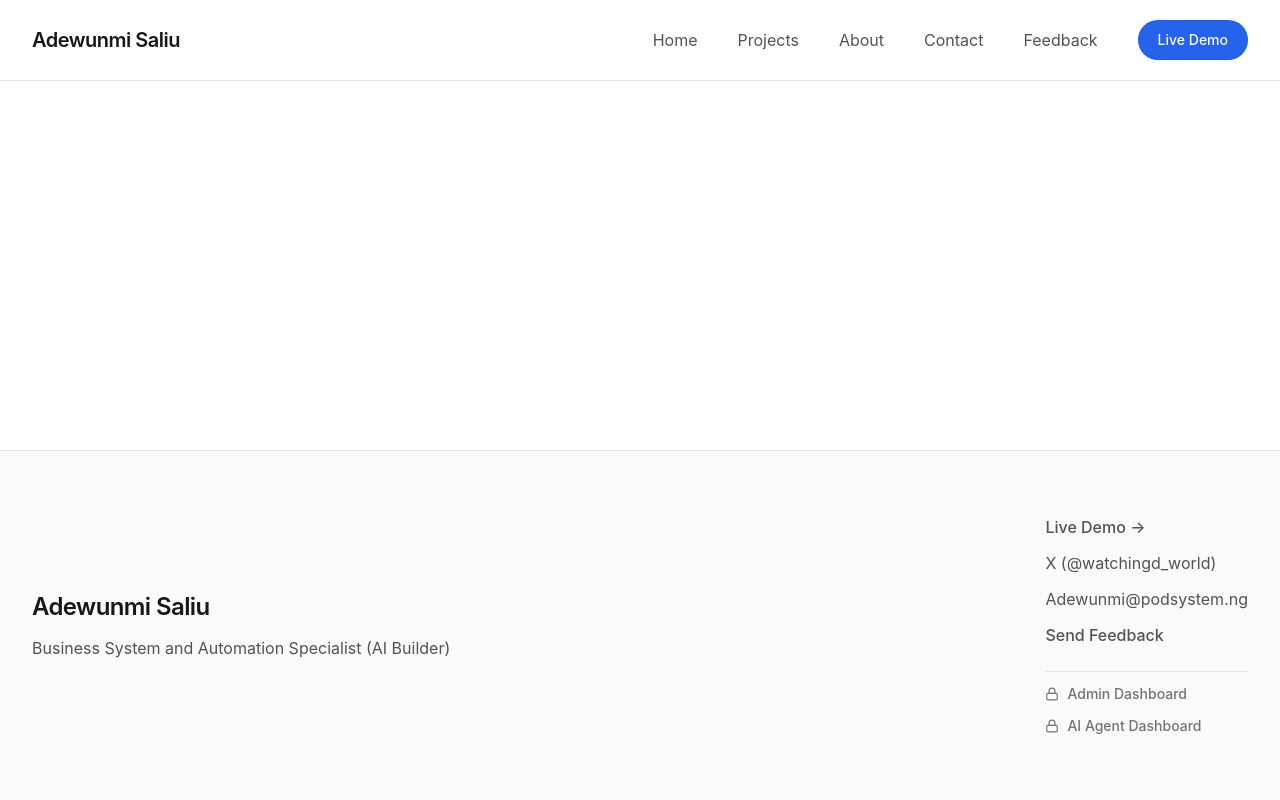
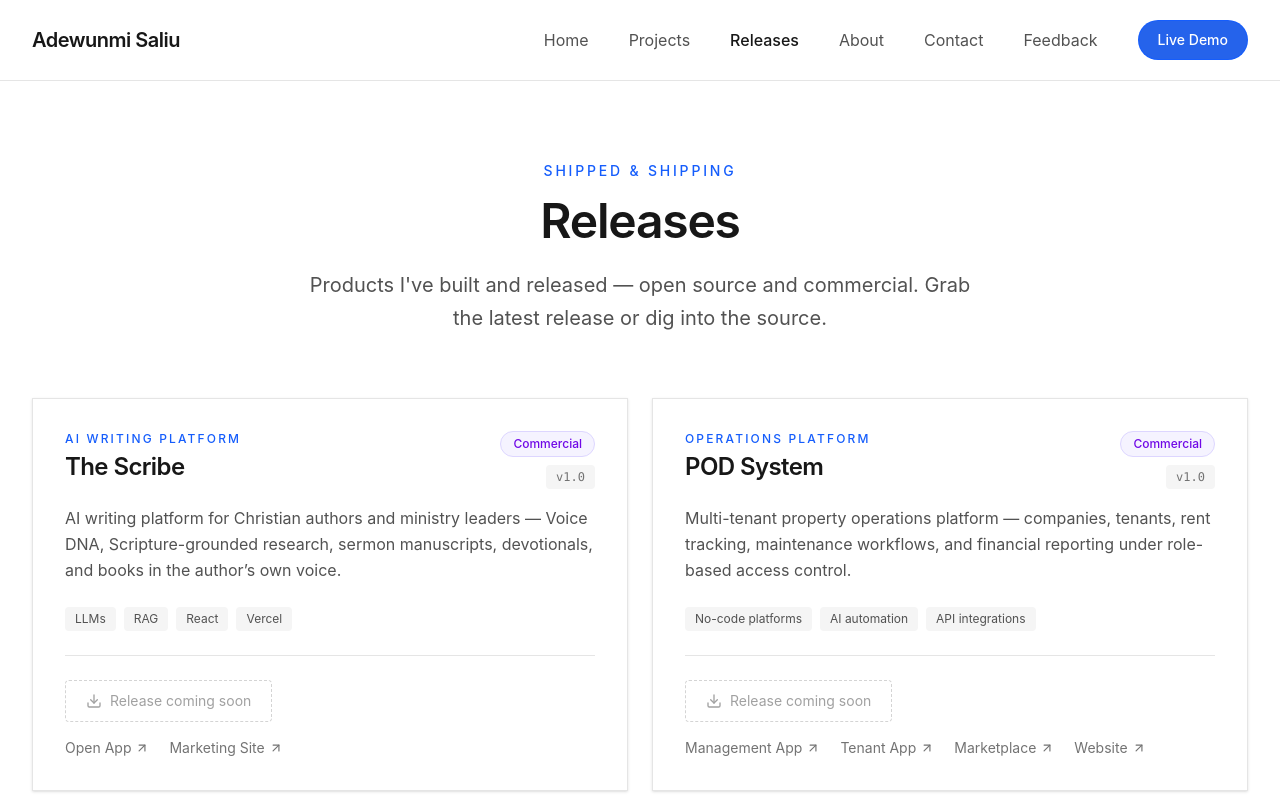
Before and after one commit to rdouglaz/Adewunmiportfolio, a React (Vite) app: page /releases in a window 1280 px wide. Shown: the top 800 px of the page. Built offline with nearby package versions, Linux system fonts and the light colour scheme.

Commit message:
feat: add Releases page for shipped products
New /releases route with release cards (license, version, release/repo buttons with coming-soon placeholders, live product links). Wired into nav and footer. Verified with vite build.

```diff
--- a/src/app/App.tsx
+++ b/src/app/App.tsx
@@ -3,6 +3,7 @@ import { Navigation } from '@/app/components/Navigation';
 import { Footer } from '@/app/components/Footer';
 import { Home } from '@/app/pages/Home';
 import { Projects } from '@/app/pages/Projects';
+import { Releases } from '@/app/pages/Releases';
 import { About } from '@/app/pages/About';
 import { Contact } from '@/app/pages/Contact';
 import { Admin } from '@/app/pages/Admin';
@@ -37,6 +38,7 @@ export default function App() {
           <Routes>
             <Route path="/" element={<Home />} />
             <Route path="/projects" element={<Projects />} />
+            <Route path="/releases" element={<Releases />} />
             <Route path="/about" element={<About />} />
             <Route path="/contact" element={<Contact />} />
             <Route path="/feedback" element={<Feedback />} />
--- a/src/app/components/Footer.tsx
+++ b/src/app/components/Footer.tsx
@@ -53,6 +53,14 @@ export function Footer() {
                 </Link>
               </StaggerItem>
               <StaggerItem>
+                <Link
+                  to="/releases"
+                  className="text-base text-neutral-600 hover:text-blue-600 transition-colors font-medium"
+                >
+                  Releases
+                </Link>
+              </StaggerItem>
+              <StaggerItem>
                 <div className="pt-3 mt-3 border-t border-neutral-200">
                   <Link
                     to="/admin"
--- a/src/app/components/Navigation.tsx
+++ b/src/app/components/Navigation.tsx
@@ -32,6 +32,14 @@ export function Navigation() {
               }`}
             >
               Projects
+            </Link>
+            <Link
+              to="/releases"
+              className={`text-base hover:text-neutral-900 transition-colors ${
+                isActive('/releases') ? 'text-neutral-900 font-medium' : 'text-neutral-600'
+              }`}
+            >
+              Releases
             </Link>
             <Link
               to="/about"
--- /dev/null
+++ b/src/app/pages/Releases.tsx
@@ -0,0 +1,206 @@
+import { ArrowUpRight, Download, Github } from 'lucide-react';
+import {
+  BeamButton,
+  ScrollFadeIn,
+  StaggerContainer,
+  StaggerItem,
+} from '@/app/components/animations';
+
+type ReleaseLink = { label: string; href: string };
+
+type Release = {
+  id: string;
+  name: string;
+  tag: string;
+  description: string;
+  license: 'Open source' | 'Commercial';
+  version: string;
+  tech: string[];
+  // TODO: paste the GitHub release/tag URL when you cut a release,
+  // e.g. "https://github.com/rdouglaz/Nonfictionai/releases/latest".
+  // Leave "" and the card shows "Release coming soon" instead of a button.
+  releaseUrl: string;
+  // TODO: paste the source repo URL, or leave "" to hide the button.
+  repoUrl: string;
+  links: ReleaseLink[];
+};
+
+const releases: Release[] = [
+  {
+    id: 'the-scribe',
+    name: 'The Scribe',
+    tag: 'AI Writing Platform',
+    description:
+      'AI writing platform for Christian authors and ministry leaders — Voice DNA, Scripture-grounded research, sermon manuscripts, devotionals, and books in the author\u2019s own voice.',
+    license: 'Commercial',
+    version: 'v1.0',
+    tech: ['LLMs', 'RAG', 'React', 'Vercel'],
+    releaseUrl: '',
+    repoUrl: '',
+    links: [
+      { label: 'Open App', href: 'https://thescribeai.vercel.app' },
+      { label: 'Marketing Site', href: 'https://thescribe-ai.vercel.app' },
+    ],
+  },
+  {
+    id: 'pod-system',
+    name: 'POD System',
+    tag: 'Operations Platform',
+    description:
+      'Multi-tenant property operations platform — companies, tenants, rent tracking, maintenance workflows, and financial reporting under role-based access control.',
+    license: 'Commercial',
+    version: 'v1.0',
+    tech: ['No-code platforms', 'AI automation', 'API integrations'],
+    releaseUrl: '',
+    repoUrl: '',
+    links: [
+      { label: 'Management App', href: 'https://app.podsystem.ng' },
+      { label: 'Tenant App', href: 'https://tenant.podsystem.ng' },
+      { label: 'Marketplace', href: 'https://marketplace.podsystem.ng' },
+      { label: 'Website', href: 'https://podsystem.ng' },
+    ],
+  },
+  {
+    id: 'meetsummary-ai',
+    name: 'MeetSummary AI',
+    tag: 'Meeting Intelligence',
+    description:
+      'Upload any meeting recording and get a speaker-labelled transcript, AI summary, action items with owners, a ready-to-send follow-up email, and CRM sync.',
+    license: 'Open source',
+    version: 'v1.0',
+    tech: ['AI / LLM Integration', 'React', 'TypeScript', 'Vercel'],
+    releaseUrl: '',
+    repoUrl: 'https://github.com/rdouglaz/Meetsummary',
+    links: [{ label: 'Open App', href: 'https://meetsummary-one.vercel.app/' }],
+  },
+  {
+    id: 'nonfiction-ai',
+    name: 'Nonfiction AI',
+    tag: 'Long-form Writing',
+    description:
+      'AI-assisted platform for the long-form nonfiction process — research, outlining, chapter drafting, and editing in one coherent workflow. Built for books, not blog posts.',
+    license: 'Open source',
+    version: 'v1.0',
+    tech: ['AI writing systems', 'LLMs', 'React', 'Vercel'],
+    releaseUrl: '',
+    repoUrl: 'https://github.com/rdouglaz/Nonfictionai',
+    links: [{ label: 'Open App', href: 'https://nonfictionai.vercel.app/' }],
+  },
+];
+
+export function Releases() {
+  return (
+    <div className="max-w-7xl mx-auto px-8 py-20">
+      <ScrollFadeIn blur>
+        <p className="text-sm font-medium uppercase tracking-[0.2em] text-blue-600 mb-4 text-center">
+          Shipped &amp; shipping
+        </p>
+        <h1 className="text-5xl font-semibold mb-6 tracking-tight text-center">
+          Releases
+        </h1>
+        <p className="text-xl text-neutral-600 mb-16 leading-relaxed text-center max-w-2xl mx-auto">
+          Products I&apos;ve built and released — open source and commercial.
+          Grab the latest release or dig into the source.
+        </p>
+      </ScrollFadeIn>
+
+      <StaggerContainer className="grid md:grid-cols-2 gap-6">
+        {releases.map((release) => (
+          <StaggerItem key={release.id}>
+            <div className="bg-white border border-neutral-200 p-8 shadow-sm hover:shadow-md transition-shadow h-full flex flex-col">
+              <div className="flex items-start justify-between gap-4 mb-4">
+                <div>
+                  <p className="text-xs font-medium uppercase tracking-[0.18em] text-blue-600">
+                    {release.tag}
+                  </p>
+                  <h2 className="text-2xl font-semibold tracking-tight mt-1">
+                    {release.name}
+                  </h2>
+                </div>
+                <div className="flex flex-col items-end gap-2 shrink-0">
+                  <span
+                    className={`text-xs font-medium px-3 py-1 rounded-full border ${
+                      release.license === 'Open source'
+                        ? 'border-blue-200 bg-blue-50 text-blue-700'
+                        : 'border-violet-200 bg-violet-50 text-violet-700'
+                    }`}
+                  >
+                    {release.license}
+                  </span>
+                  <span className="text-xs font-mono text-neutral-500 bg-neutral-100 px-2.5 py-1 rounded">
+                    {release.version}
+                  </span>
+                </div>
+              </div>
+
+              <p className="text-base text-neutral-600 leading-relaxed mb-6">
+                {release.description}
+              </p>
+
+              <div className="flex flex-wrap gap-2 mb-6">
+                {release.tech.map((item) => (
+                  <span
+                    key={item}
+                    className="text-xs text-neutral-600 bg-neutral-100 px-2.5 py-1 rounded"
+                  >
+                    {item}
+                  </span>
+                ))}
+              </div>
+
+              <div className="mt-auto pt-6 border-t border-neutral-200">
+                <div className="flex flex-wrap gap-3">
+                  {release.releaseUrl ? (
+                    <BeamButton
+                      href={release.releaseUrl}
+                      variant="primary"
+                      className="!px-5 !py-2.5 text-sm"
+                    >
+                      <Download className="w-4 h-4" />
+                      Latest Release
+                    </BeamButton>
+                  ) : (
+                    <span
+                      title="Add releaseUrl in src/app/pages/Releases.tsx"
+                      className="inline-flex items-center gap-2 px-5 py-2.5 text-sm text-neutral-400 border border-dashed border-neutral-300 rounded cursor-not-allowed"
+                    >
+                      <Download className="w-4 h-4" />
+                      Release coming soon
+                    </span>
+                  )}
+                  {release.repoUrl && (
+                    <a
+                      href={release.repoUrl}
+                      target="_blank"
+                      rel="noopener noreferrer"
+                      className="inline-flex items-center gap-2 px-5 py-2.5 text-sm border border-neutral-300 rounded hover:border-neutral-900 transition-colors"
+                    >
+                      <Github className="w-4 h-4" />
+                      Source
+                    </a>
+                  )}
+                </div>
+                {release.links.length > 0 && (
+                  <div className="flex flex-wrap gap-x-5 gap-y-2 mt-4">
+                    {release.links.map((link) => (
+                      <a
+                        key={link.href}
+                        href={link.href}
+                        target="_blank"
+                        rel="noopener noreferrer"
+                        className="inline-flex items-center gap-1 text-sm text-neutral-500 hover:text-neutral-900 transition-colors"
+                      >
+                        {link.label}
+                        <ArrowUpRight className="w-3.5 h-3.5" />
+                      </a>
+                    ))}
+                  </div>
+                )}
+              </div>
+            </div>
+          </StaggerItem>
+        ))}
+      </StaggerContainer>
+    </div>
+  );
+}
```
